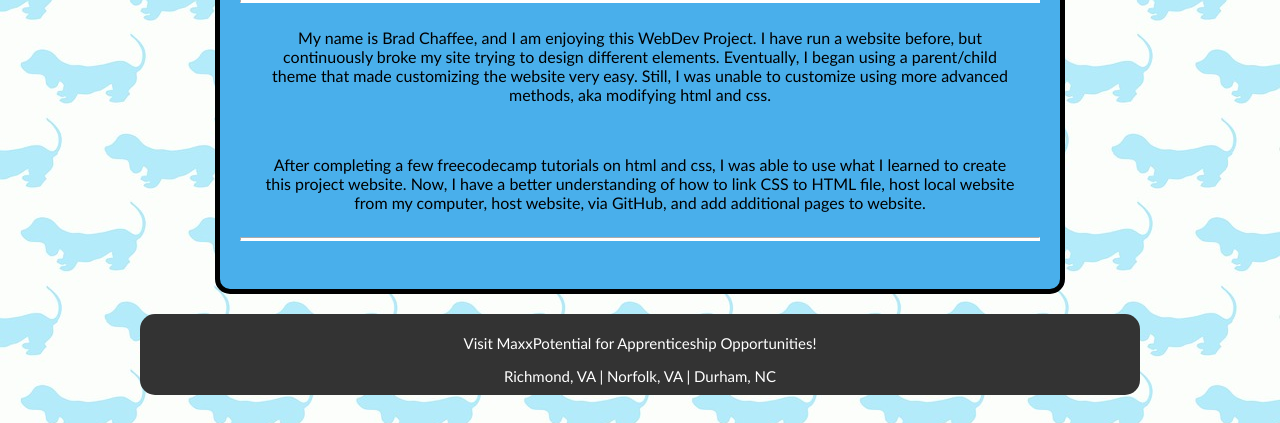
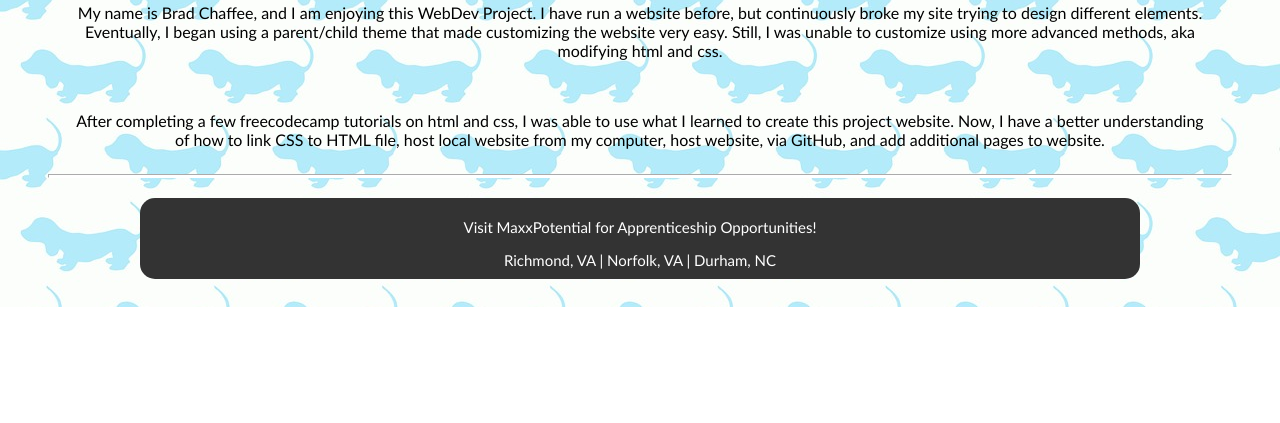
Before and after one commit to Cyb3rad/Beginner_WebDev_Project, a plain HTML site: page about.html in a window 1280 px wide. Shown: the part 518-941 px from the top of the page. After the commit the page ends 825 px from the top, so only its background shows below. Drawn offline with Linux system fonts and the light colour scheme.

Commit message:
Update about.html

```diff
--- a/about.html
+++ b/about.html
@@ -29,7 +29,7 @@
             </ul>
         </nav>
     </div>
-       <div class="dogs">
+       <div class="contentarea">
             <!-- Denotes main content area of webpage -->
             <main>
                     <!-- Creates page headings (h1-h6)-->
```
